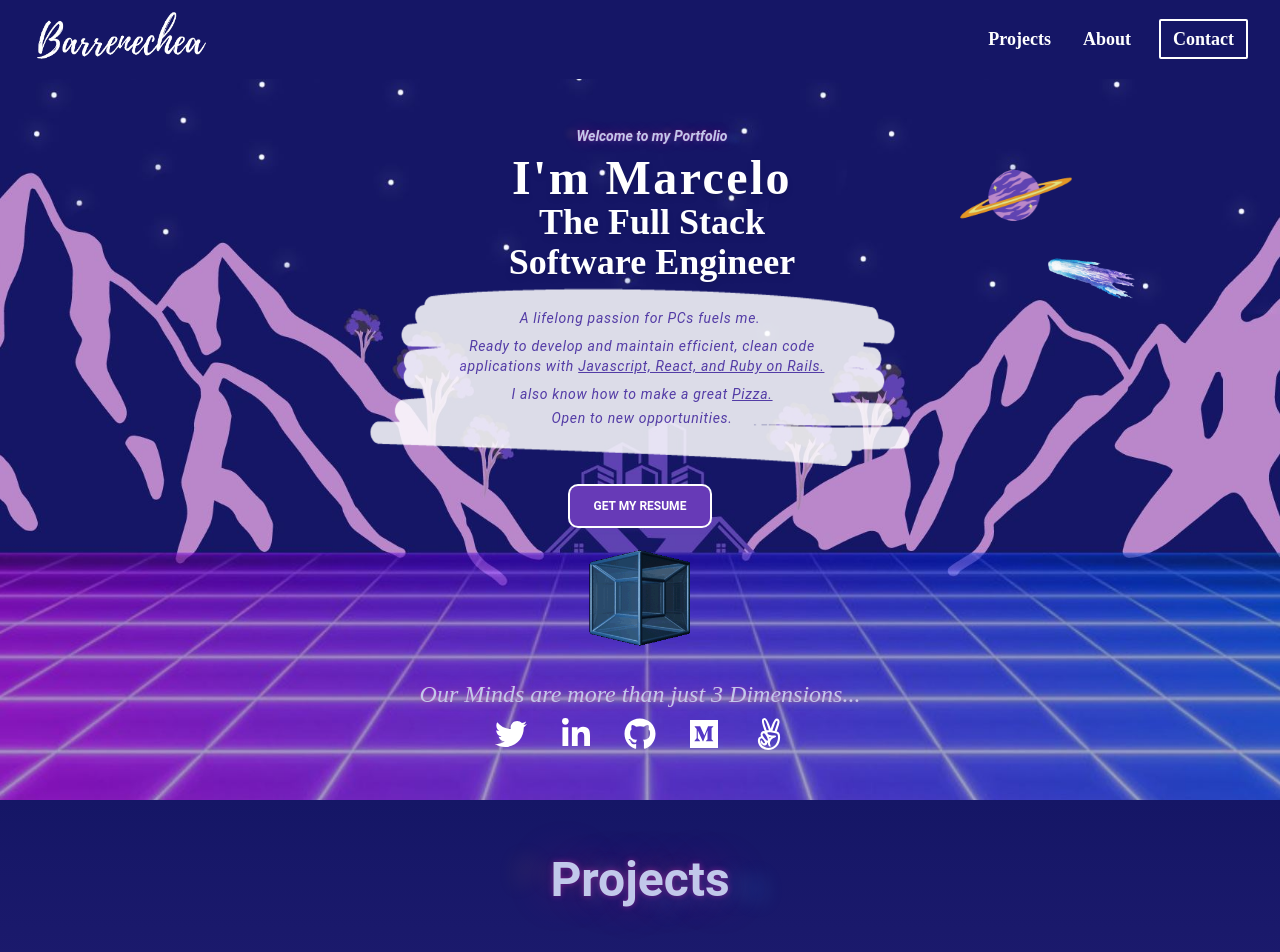
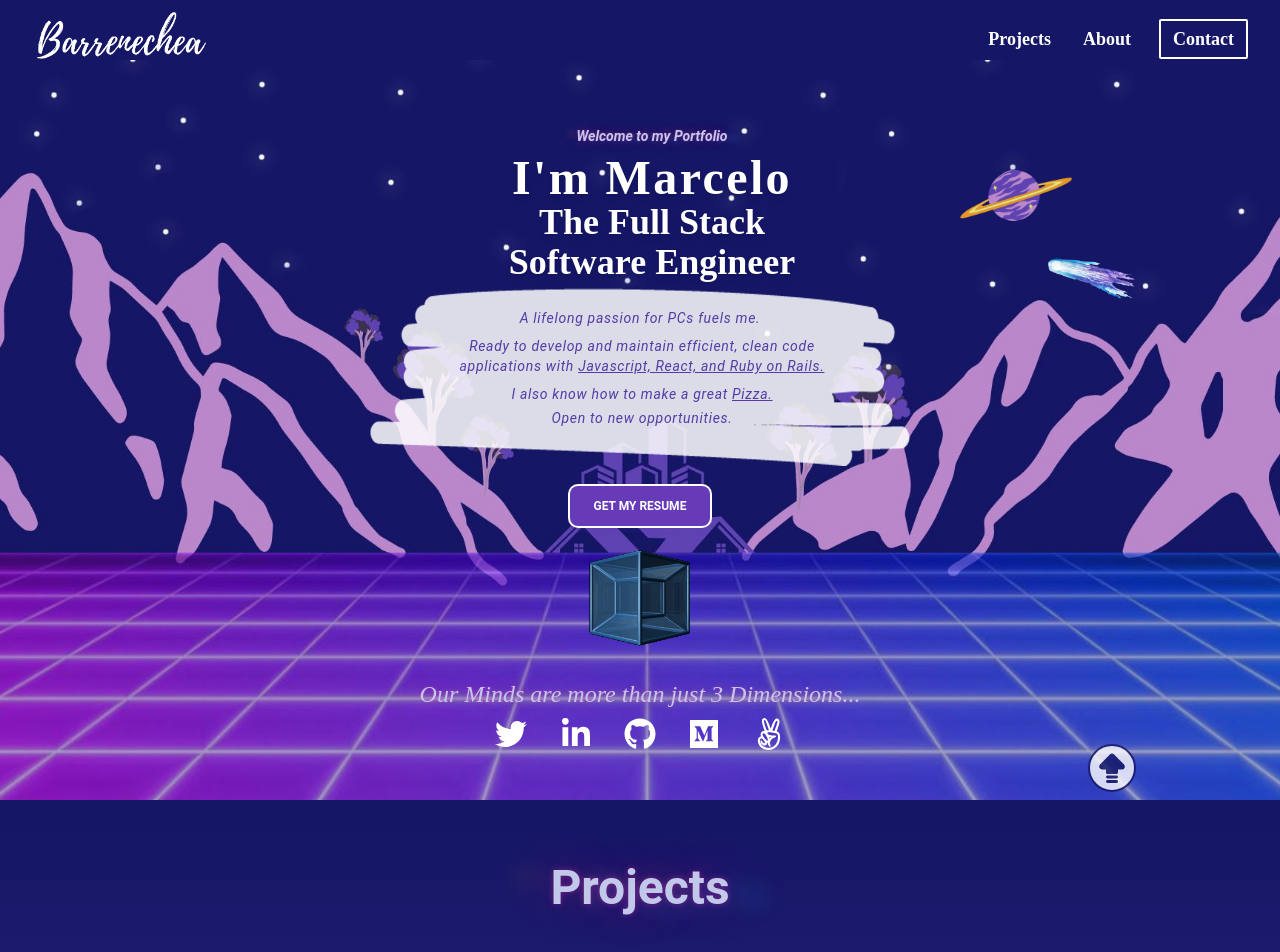
Before and after one commit to chelobotix/Portfolio_React, a React (Vite) app: page / in a window 1280 px wide. Shown: the top 952 px of the page. Built offline with nearby package versions, Linux system fonts and the light colour scheme; a web font is replaced by a local one.

Commit message:
Add ScrollToTopButton component

```diff
--- a/src/components/About/About.jsx
+++ b/src/components/About/About.jsx
@@ -5,11 +5,11 @@ import TechAccordion from "../TechAccordion/TechAccordion";
 const About = () => {
   return (
     <section id="about" className="flex flex-col items-center bg-gradient-to-t from-dark-pink to-dark-blue w-screen p-6">
-      <h2 className="animateText text-4xl font-bold mt-8 mb-5 lg:text-5xl lg:mb-20">About</h2>
+      <h2 className="animateText text-4xl font-bold mt-10 mb-5 lg:text-5xl lg:mb-20">About</h2>
       <div className="px-6 lg:w-2/3">
         <p className="text-letter-blue text-center text-xl md:text-3xl 2xl:text-4xl  p-2">
           I can help you build a product, feature or website Look through some of my work and experience! If you like what you see
-          and have a project you need coded, don't hestiate to contact me.
+          and have a project you need coded, don&#39; hestiate to contact me.
         </p>
       </div>
       <Button
--- a/src/components/Navbar/Navbar.jsx
+++ b/src/components/Navbar/Navbar.jsx
@@ -1,6 +1,6 @@
 import { HashLink as Link } from "react-router-hash-link";
 import { useState, useEffect } from "react";
-import { Navbar, Collapse, Typography, Button, IconButton } from "@material-tailwind/react";
+import { Navbar, Collapse, Typography, IconButton } from "@material-tailwind/react";
 import logo from "@/assets/images/logo_barrenechea.png";
 
 const Nav = () => {
@@ -40,7 +40,12 @@ const Nav = () => {
   );
 
   return (
-    <Navbar shadow={false} blurred={false} fullWidth={true} className="p-1 lg:px-8 bg-dark-blue border-dark-blue z-50 px-7">
+    <Navbar
+      shadow={false}
+      blurred={false}
+      fullWidth={true}
+      className="h-[60px] p-1 lg:px-8 bg-dark-blue border-dark-blue z-50 px-7"
+    >
       <div className="flex items-center justify-between text-white ">
         <Typography as="a" href="#" className="mr-4 cursor-pointer py-1.5 font-medium">
           <img
--- a/src/components/Projects/Projects.jsx
+++ b/src/components/Projects/Projects.jsx
@@ -19,7 +19,7 @@ const Projects = () => {
     <ContextModal.Provider value={{ modalConf, setModalConf }}>
       <section id="projects" className="flex flex-col items-center bg-gradient-to-t from-dark-pink to-dark-blue w-screen p-6">
         <Modal modalConf={modalConf} setModalConf={setModalConf} />
-        <h2 className="animateText text-4xl font-bold mt-8 mb-14 lg:text-5xl lg:mb-20">Projects</h2>
+        <h2 className="animateText text-4xl font-bold mt-10 mb-14 lg:text-5xl lg:mb-20">Projects</h2>
         <div className="flex justify-center flex-wrap gap-9">
           {projectList.map((project) => {
             return <Project key={uuidv4()} title details={project} setModalConf={setModalConf} />;
--- /dev/null
+++ b/src/components/ScrollToTopButton/ScrollToTopButton.jsx
@@ -0,0 +1,19 @@
+import { IconContext } from "react-icons";
+import { TbArrowBigUpLinesFilled } from "react-icons/tb";
+
+const handleScroll = () => {};
+
+const ScrollToTopButton = () => {
+  return (
+    <div
+      className="bg-white border-2 border-dark-blue opacity-80 p-1 rounded-full fixed top-[93%] left-[85%]"
+      onClick={handleScroll}
+    >
+      <IconContext.Provider value={{ color: "#151666", className: "text-4xl" }}>
+        <TbArrowBigUpLinesFilled />
+      </IconContext.Provider>
+    </div>
+  );
+};
+
+export default ScrollToTopButton;
--- a/src/index.css
+++ b/src/index.css
@@ -15,3 +15,7 @@
 .github:hover {
   fill: #000;
 }
+
+html {
+  scroll-behavior: smooth;
+}
--- a/src/pages/Main/Main.jsx
+++ b/src/pages/Main/Main.jsx
@@ -1,4 +1,5 @@
-import Hero from "../../components/Hero/Hero";
+import ScrollToTopButton from "@/components/ScrollToTopButton/ScrollToTopButton";
+import Hero from "@/components/Hero/Hero";
 import Projects from "@/components/Projects/Projects";
 import About from "@/components/About/About";
 import ContactForm from "@/components/ContactForm/ContactForm";
@@ -7,6 +8,8 @@ const Main = () => {
   return (
     <main className="flex flex-col items-center w-screen">
       <Hero />
+      <ScrollToTopButton />
+
       <Projects />
       <About />
       <ContactForm />
--- a/tailwind.config.js
+++ b/tailwind.config.js
@@ -1,3 +1,4 @@
+/* eslint-disable */
 /** @type {import('tailwindcss').Config} */
 const withMT = require("@material-tailwind/react/utils/withMT");
 module.exports = withMT({
```
